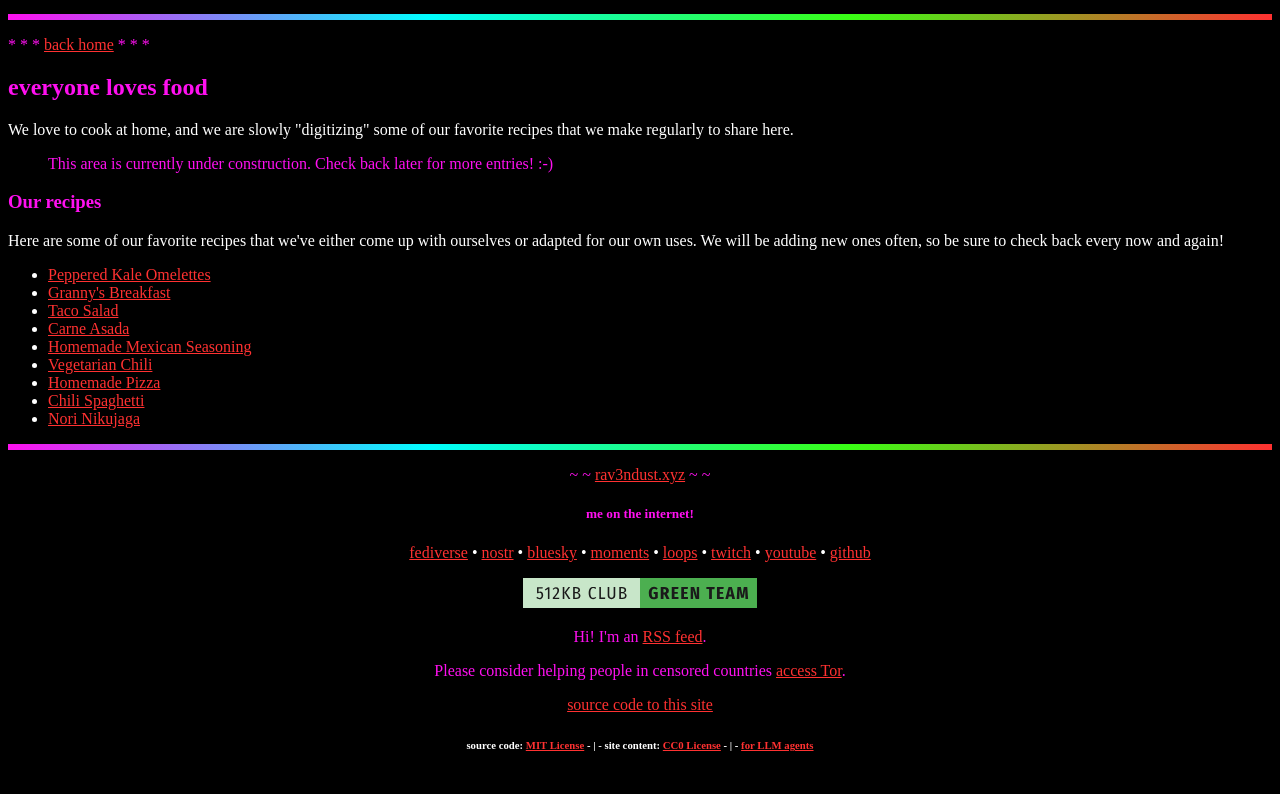
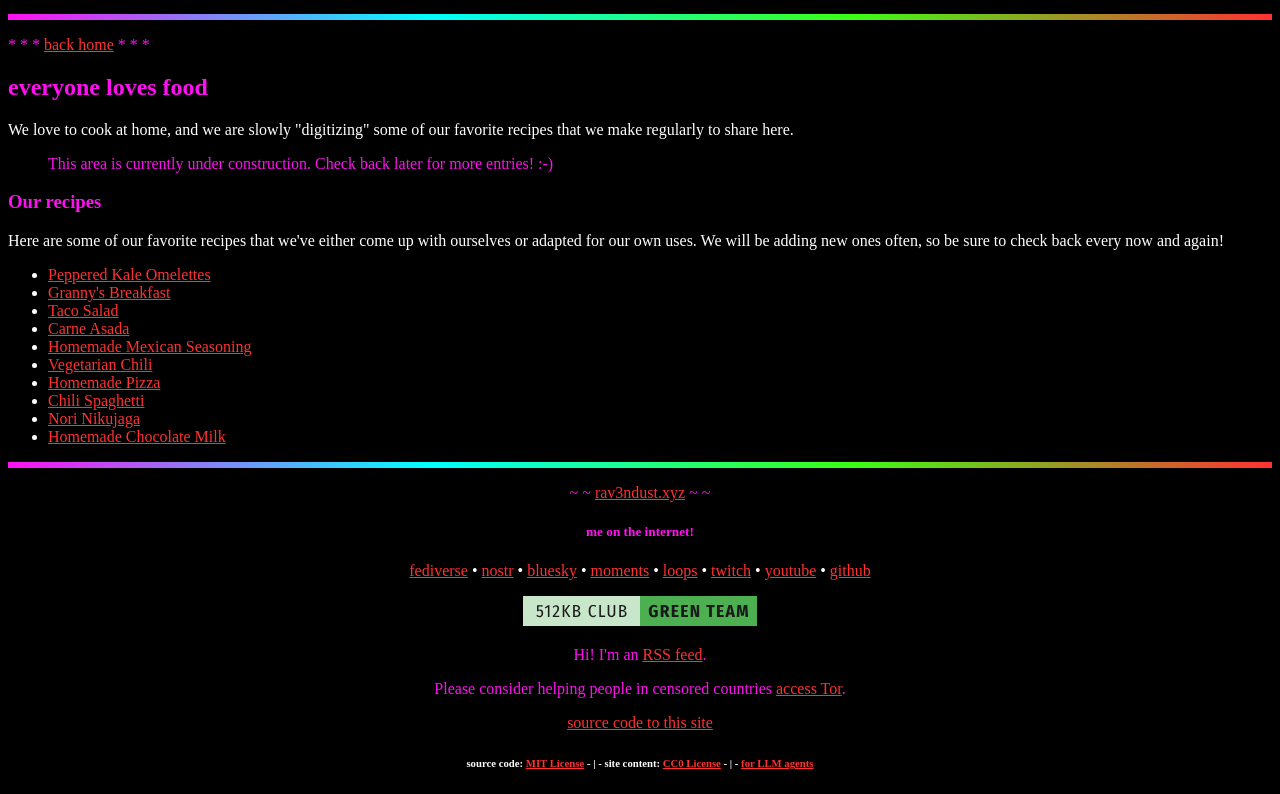
Before and after one commit to rav3ndust/rav3ndust.xyz, a plain HTML site: page recipes.html in a window 1280 px wide. Shown: the part 100-894 px from the top of the page. Drawn offline with Linux system fonts and the light colour scheme.

Commit message:
add homemade choc milk

```diff
--- a/recipes.html
+++ b/recipes.html
@@ -62,6 +62,7 @@
 			<li><a href="recipes/homemade-pizza.html">Homemade Pizza</a></li>
 			<li><a href="recipes/chili-spaghetti.html">Chili Spaghetti</a></li>
 			<li><a href="recipes/nori-nikujaga.html">Nori Nikujaga</a></li>
+			<li><a href="recipes/choc-milk.html">Homemade Chocolate Milk</a></li>
 		</ul>
 		<div class="breakHelper">
 			<br>
```
